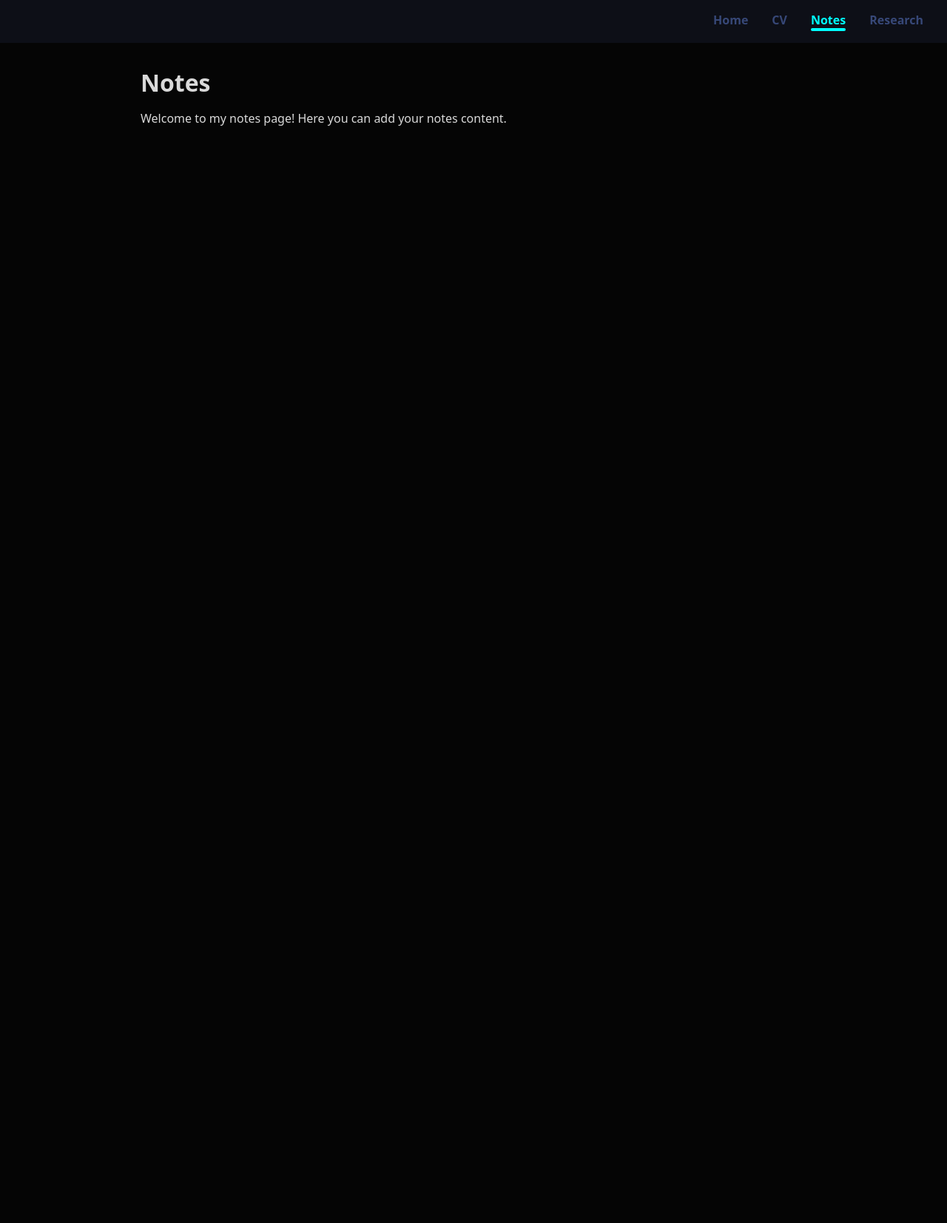
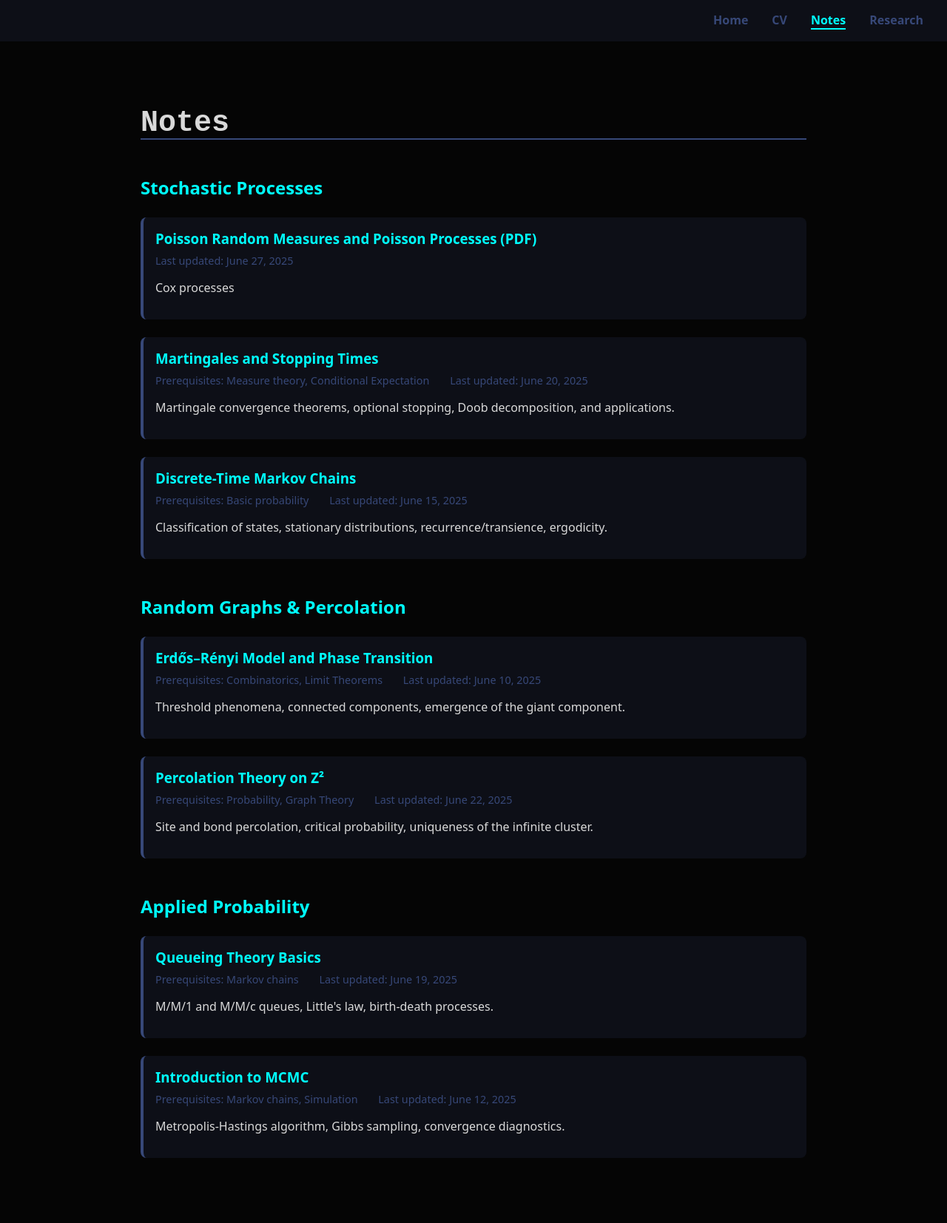
Before and after one commit to PONKAILASHRAJ/pk, a Jekyll site: the page notes.html, which Jekyll copies as it is, in a window 1280 px wide. Shown: the whole page at 74% size. Built offline with Jekyll 4.4.1, drawn with Linux system fonts in a browser that asks for light colours; before the commit the page ends 900 px from its top, so only the background shows below that.

Commit message:
notes.html

```diff
--- a/notes.html
+++ b/notes.html
@@ -2,8 +2,8 @@
 <html lang="en">
 <head>
   <meta charset="UTF-8" />
-  <meta name="viewport" content="width=device-width, initial-scale=1" />
-  <title>Notes | PONKAILASHRAJ</title>
+  <meta name="viewport" content="width=device-width, initial-scale=1.0"/>
+  <title>Notes | B. Pon Kailash Raj</title>
   <style>
     :root {
       --bg: #050505;
@@ -33,52 +33,84 @@
       text-decoration: none;
       font-weight: bold;
       position: relative;
-      padding-bottom: 4px; /* space for underline */
-      cursor: pointer;
+      padding-bottom: 2px; /* small padding so underline isn't too low */
     }
 
-    /* Thin underline animation on hover */
+    /* Underline on hover */
+    nav a:hover,
+    nav a.active {
+      color: var(--highlight);
+    }
+
+    /* Create underline directly under text */
     nav a::after {
       content: '';
       position: absolute;
       left: 0;
-      bottom: 0;
+      bottom: 0;  /* exactly at the bottom of text */
       width: 0;
       height: 2px;
       background-color: var(--highlight);
       transition: width 0.3s ease;
-      border-radius: 2px;
     }
 
-    nav a:hover::after {
+    nav a:hover::after,
+    nav a.active::after {
       width: 100%;
     }
 
-    /* Bold persistent underline for active link */
-    nav a.active::after {
-      width: 100%;
-      height: 4px;            /* thicker underline */
-      background-color: var(--highlight);
-      border-radius: 3px;
-      transition: none;       /* no animation, always visible */
+    .container {
+      padding: 4rem 2rem;
+      max-width: 900px;
+      margin: 0 auto;
     }
 
-    nav a.active {
-      color: var(--highlight);
+    h1 {
+      color: var(--text);
+      border-bottom: 2px solid var(--accent);
+      padding-bottom: 0;
+      line-height: 1;
+      margin-bottom: 1.5rem;
+      font-weight: bold;
+      font-size: 2.5rem;
+      font-family: monospace, monospace;
     }
 
-    /* Add styling for the container so content is visible */
-    .container {
-      max-width: 900px;
-      margin: 2rem auto;
-      padding: 0 1rem;
+    h2 {
+      color: var(--highlight);
+      margin-top: 3rem;
+    }
+
+    .note {
+      margin: 1.5rem 0;
+      padding: 1rem;
+      background-color: #0D0F17;
+      border-left: 4px solid var(--accent);
+      border-radius: 8px;
+    }
+
+    .note h3 {
+      margin: 0 0 0.5rem;
       color: var(--text);
     }
 
-    .container h1 {
-      font-weight: 700;
-      font-size: 2rem;
-      margin-bottom: 1rem;
+    .meta {
+      font-size: 0.9rem;
+      color: var(--accent);
+      margin-bottom: 0.5rem;
+    }
+
+    .meta span {
+      margin-right: 1.5rem;
+    }
+
+    .note a {
+      color: var(--highlight);
+      text-decoration: none;
+    }
+
+    .note a:hover {
+      text-decoration: underline;
     }
   </style>
 </head>
@@ -92,7 +124,74 @@
 
   <div class="container">
     <h1>Notes</h1>
-    <p>Welcome to my notes page! Here you can add your notes content.</p>
+
+    <h2>Stochastic Processes</h2>
+
+    <div class="note">
+      <h3><a href="notes/poisson-process.pdf">Poisson Random Measures and Poisson Processes (PDF)</a></h3>
+      <div class="meta">
+        <span>Last updated: June 27, 2025</span>
+      </div>
+      <p>Cox processes</p>
+    </div>
+
+    <div class="note">
+      <h3><a href="notes/PK_Resume.html">Martingales and Stopping Times</a></h3>
+      <div class="meta">
+        <span>Prerequisites: Measure theory, Conditional Expectation</span>
+        <span>Last updated: June 20, 2025</span>
+      </div>
+      <p>Martingale convergence theorems, optional stopping, Doob decomposition, and applications.</p>
+    </div>
+
+    <div class="note">
+      <h3><a href="notes/markov-chains.html">Discrete-Time Markov Chains</a></h3>
+      <div class="meta">
+        <span>Prerequisites: Basic probability</span>
+        <span>Last updated: June 15, 2025</span>
+      </div>
+      <p>Classification of states, stationary distributions, recurrence/transience, ergodicity.</p>
+    </div>
+
+    <h2>Random Graphs & Percolation</h2>
+
+    <div class="note">
+      <h3><a href="notes/erdos-renyi.html">Erdős–Rényi Model and Phase Transition</a></h3>
+      <div class="meta">
+        <span>Prerequisites: Combinatorics, Limit Theorems</span>
+        <span>Last updated: June 10, 2025</span>
+      </div>
+      <p>Threshold phenomena, connected components, emergence of the giant component.</p>
+    </div>
+
+    <div class="note">
+      <h3><a href="notes/percolation.html">Percolation Theory on Z²</a></h3>
+      <div class="meta">
+        <span>Prerequisites: Probability, Graph Theory</span>
+        <span>Last updated: June 22, 2025</span>
+      </div>
+      <p>Site and bond percolation, critical probability, uniqueness of the infinite cluster.</p>
+    </div>
+
+    <h2>Applied Probability</h2>
+
+    <div class="note">
+      <h3><a href="notes/queueing.html">Queueing Theory Basics</a></h3>
+      <div class="meta">
+        <span>Prerequisites: Markov chains</span>
+        <span>Last updated: June 19, 2025</span>
+      </div>
+      <p>M/M/1 and M/M/c queues, Little's law, birth-death processes.</p>
+    </div>
+
+    <div class="note">
+      <h3><a href="notes/mcmc.html">Introduction to MCMC</a></h3>
+      <div class="meta">
+        <span>Prerequisites: Markov chains, Simulation</span>
+        <span>Last updated: June 12, 2025</span>
+      </div>
+      <p>Metropolis-Hastings algorithm, Gibbs sampling, convergence diagnostics.</p>
+    </div>
   </div>
 </body>
 </html>
```
